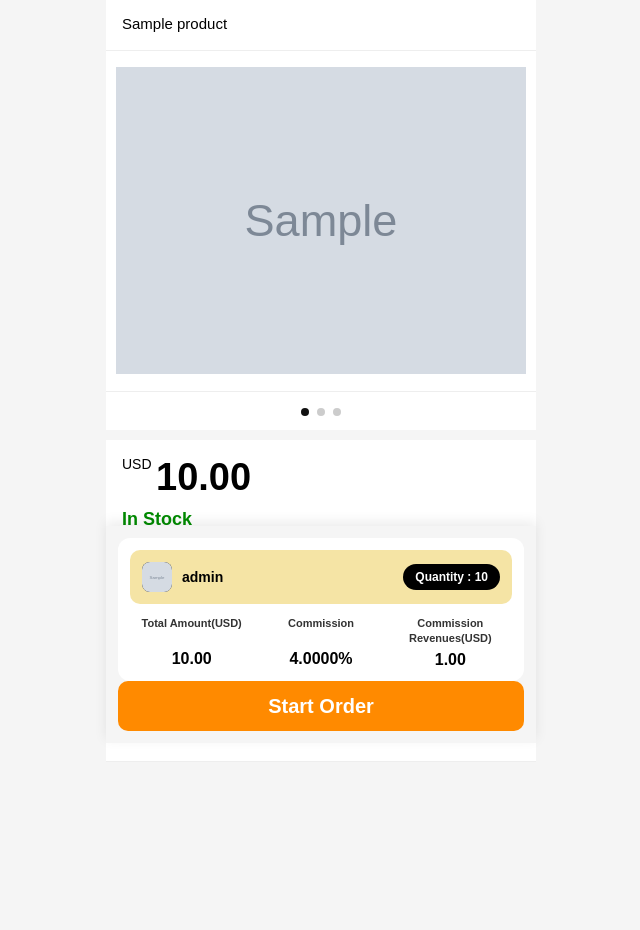
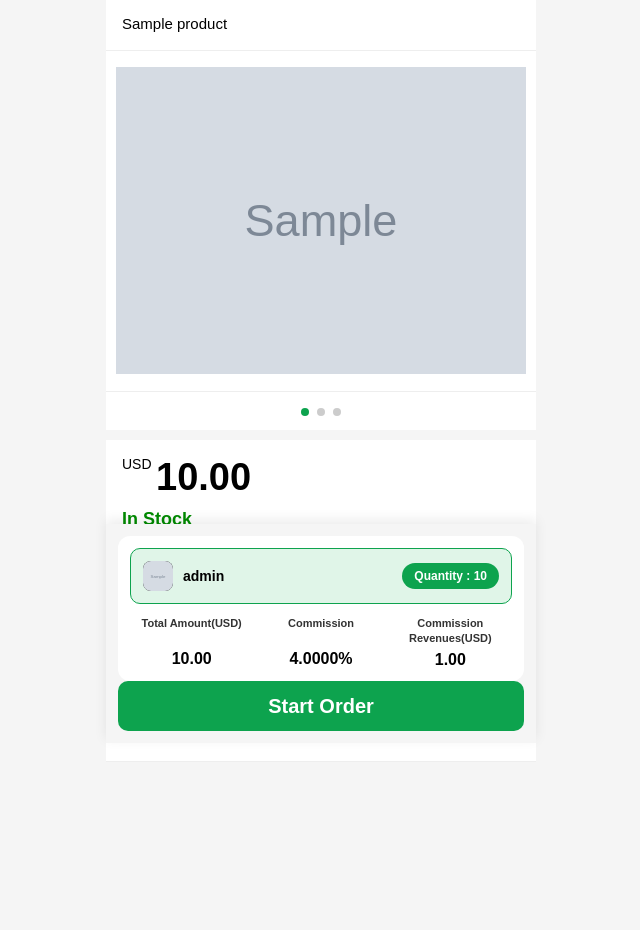
Before and after one commit to chenyunhank5/USplatform, a Django app: page /user/order/1/ in a window 1280 px wide. Shown: the part 57-987 px from the top of the page, without its empty margins (319-959 px from the left). Run offline with Django 5.2, Linux system fonts and the light colour scheme; a user stored in the database is signed in; tables that the repository leaves empty hold one stand-in row (values such as "Sample post"); grey boxes marked "Sample" are stand-in pictures.

Commit message:
Apply green theme to order details

```diff
--- a/core/templates/user/order_detail.html
+++ b/core/templates/user/order_detail.html
@@ -112,7 +112,7 @@ body{
 }
 
 .slider-dot.active{
-    background:#111;
+    background:#0da34e;
 }
 
 .price-box{
@@ -215,7 +215,8 @@ body{
 }
 
 .vip-box{
-    background:#f5e4a5;
+    background:#e0f5e8;
+    border:1px solid #0da34e;
     border-radius:10px;
     padding:12px;
     display:flex;
@@ -253,7 +254,7 @@ body{
 }
 
 .qty{
-    background:black;
+    background:#0da34e;
     color:white;
     border-radius:20px;
     padding:6px 12px;
@@ -400,7 +401,7 @@ body{
     width:100%;
     height:50px;
     border:none;
-    background:#ff8a00;
+    background:#0da34e;
     color:white;
     border-radius:10px;
     font-size:20px;
```
